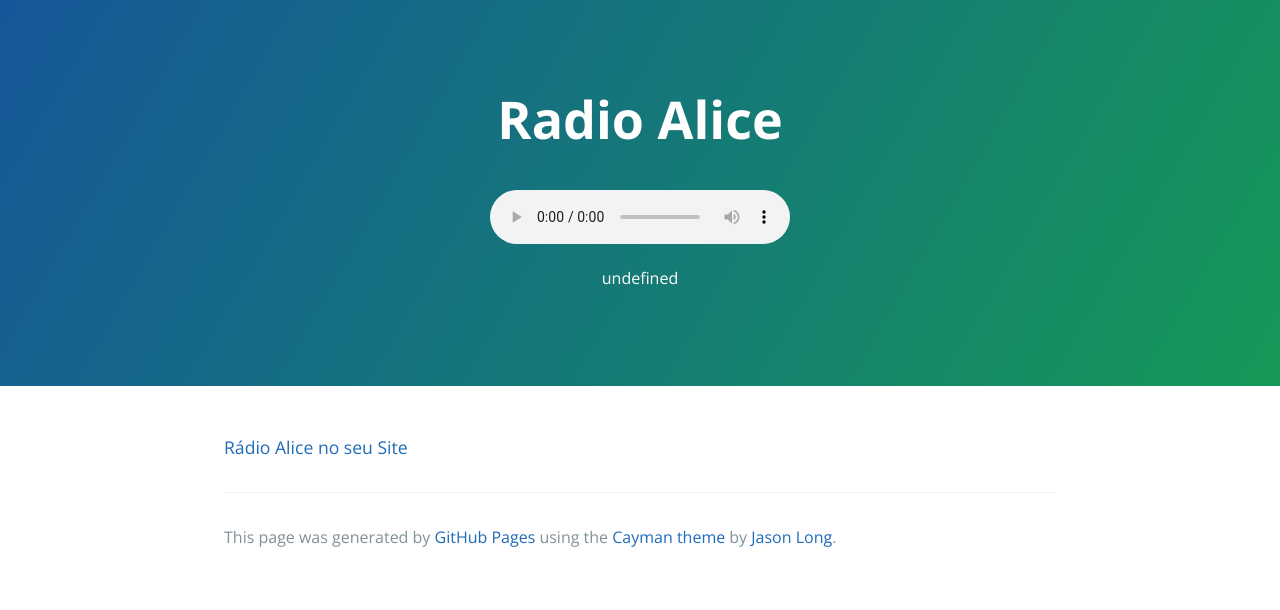
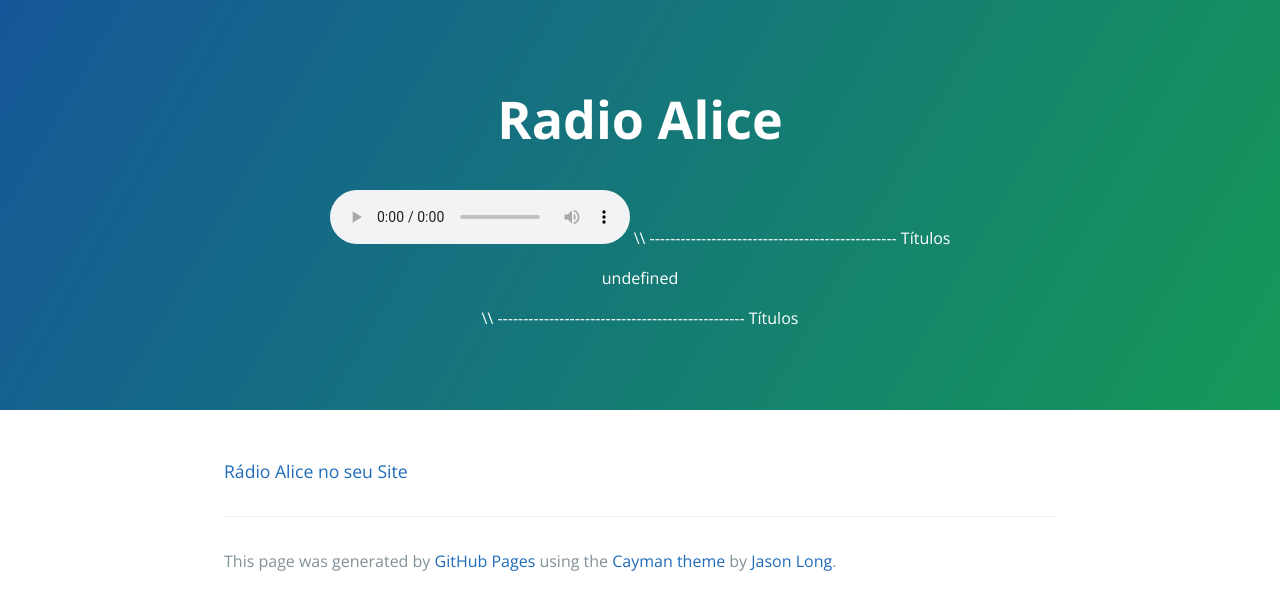
Before and after one commit to radioalice/radioalice.github.io, a Jekyll site: the page index.html, which Jekyll copies as it is, in a window 1280 px wide. Shown: the top 610 px of the page. Built offline with Jekyll 4.4.1, drawn with Linux system fonts in a browser that asks for light colours; some of the changed lines change nothing that is shown.

Commit message:
Update index.html

```diff
--- a/index.html
+++ b/index.html
@@ -15,9 +15,11 @@
       <h2 class="project-tagline"></h2>
       <audio controls autoplay src="http://shaincast.caster.fm:12064/listen.mp3" type="audio/mpeg">
       </audio>
+\\ ------------------------------------------------ Títulos
 
       <p id="demo"></p>
-      <script>
+
+<script>
 function loadXMLDoc() {
   var xmlhttp = new XMLHttpRequest();
   xmlhttp.onreadystatechange = function() {
@@ -28,6 +30,8 @@
   xmlhttp.open("GET", "http://shaincast.caster.fm:12064/status.xsl", true);
   xmlhttp.send();
 }
+
+
 function myFunction(xml) {
   var x, i, xmlDoc, txt;
   xmlDoc = xml.responseXML;
@@ -38,11 +42,15 @@
   }
   document.getElementById("demo").innerHTML = txt;
 }
+document.getElementById("demo").innerHTML = loadXMLDoc()
+var seconds = 60000;
 
+setInterval(function(){
 document.getElementById("demo").innerHTML = loadXMLDoc()
+}, seconds )
 
 </script>
-
+\\ ------------------------------------------------ Títulos
     </section>
     <section class="main-content">
       <h3></h3>
```
